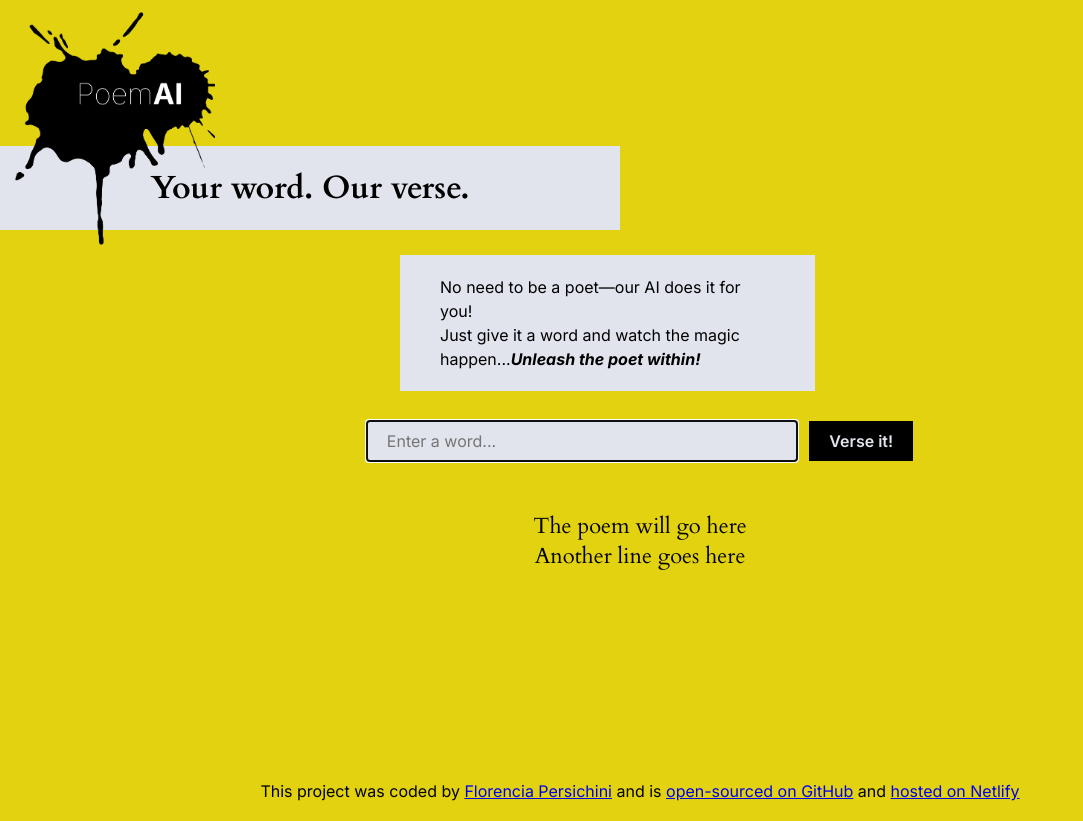
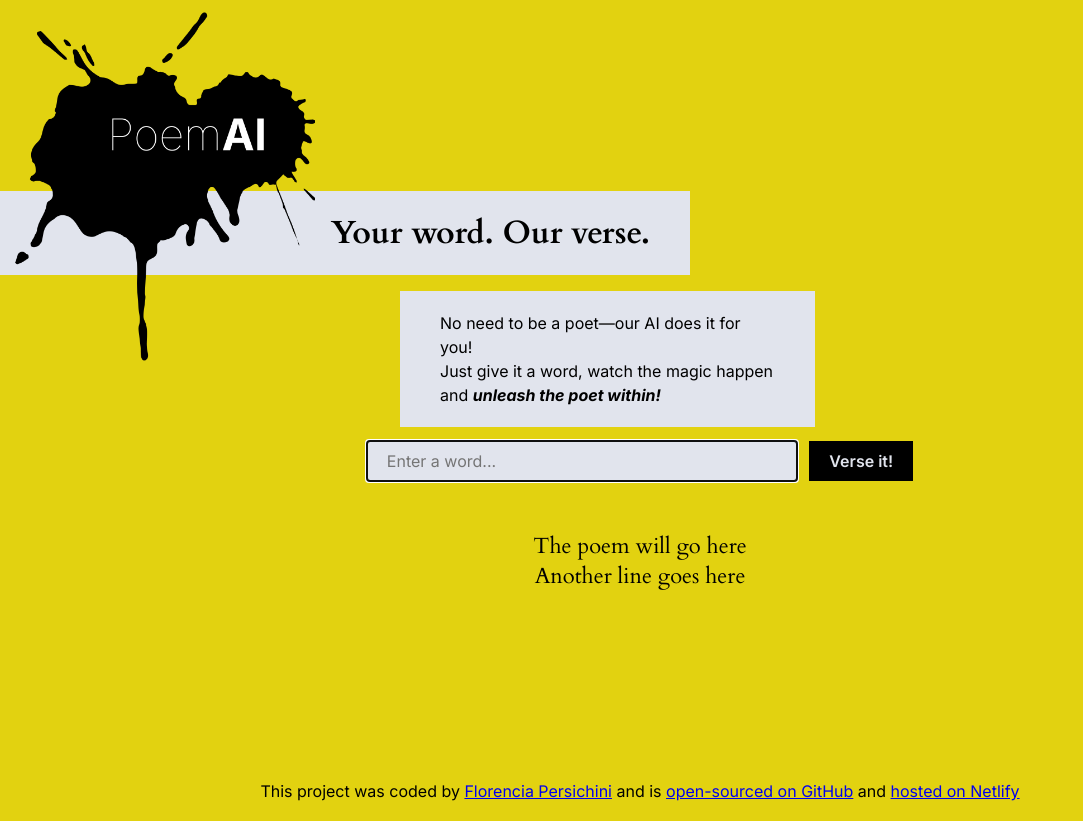
Before and after one commit to florencia-persichini/AI-poem-generator, a plain HTML site: page index.html in a window 1280 px wide. Shown: the whole page, without its empty margins (0-1083 px from the left). Drawn offline with Linux system fonts and the light colour scheme.

Commit message:
Adjust some html elements position with CSS

```diff
--- a/index.html
+++ b/index.html
@@ -16,14 +16,12 @@
   <body>
     <header>
       <div class="header-container">
-        <div class="header-title"><h1>Your word. Our verse.</h1></div>
-        <div class="header-logo"><img src="images/ink stain.png" alt="ink stain image" class="ink-stain" /></div>
-        <div class="header-text">
-          <p>
-            No need to be a poet—our AI does it for you! <br />
-            Just give it a word and watch the magic happen...<strong>Unleash the poet within!</strong>
-          </p>
-        </div>
+        <h1>Your word. Our verse.</h1>
+        <img src="images/ink stain.png" alt="ink stain image" class="header-logo" />
+        <p>
+          No need to be a poet—our AI does it for you! <br />
+          Just give it a word, watch the magic happen and <strong>unleash the poet within!</strong>
+        </p>
       </div>
     </header>
 
--- a/src/style.css
+++ b/src/style.css
@@ -6,14 +6,12 @@ body {
   min-height: 100vh;
 }
 
-.header-container {
-  display: flexbox;
-  flex-direction: column;
-  height: 400px;
+header {
+  height: 420px;
 }
 
-.ink-stain {
-  width: 200px;
+img {
+  width: 300px;
   position: relative;
   top: -115px;
   left: 15px;
@@ -22,15 +20,12 @@ body {
 h1 {
   font-family: "Cardo", serif;
   font-weight: 800;
-  text-align: center;
+  text-align: right;
   width: 500px;
   background-color: #e1e4ed;
-  padding: 20px 60px;
-}
-
-.header-title {
+  padding: 20px 40px 20px 150px;
   position: relative;
-  top: 125px;
+  top: 170px;
 }
 
 p {
@@ -39,11 +34,8 @@ p {
   width: 335px;
   line-height: 1.5;
   margin-left: 400px;
-}
-
-.header-text {
   position: relative;
-  top: -125px;
+  top: -205px;
 }
 
 strong {
```
